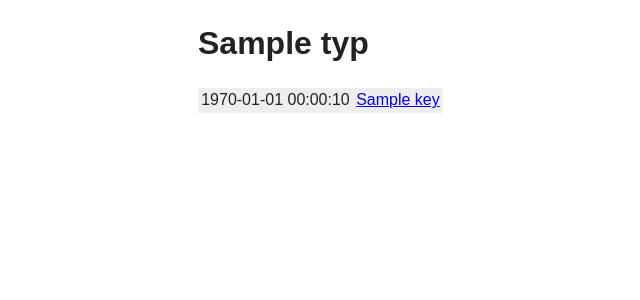
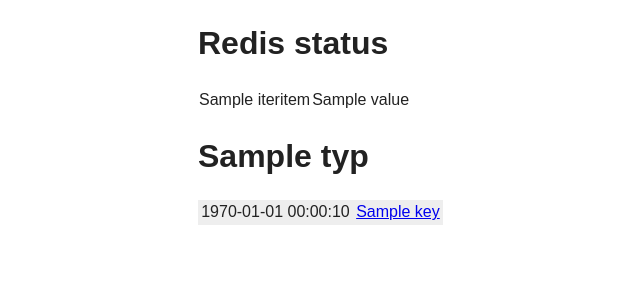
Before and after one commit to fmfi/citacie, a Flask app: template templates/admin-status.html in a window 1280 px wide. Shown: the top 300 px of the page, without its empty margins (42-682 px from the left). Run offline with Flask 2, Linux system fonts and the light colour scheme; the template is opened without the code that fills it: most values are stand-ins (such as "Sample title", 1, 10 or a date in 2020); parts of the project's set-up code (start-up, migrations or seed data) failed here and were passed over; some libraries are stand-ins or nearby versions.

Commit message:
Pridane vypisovanie redisovych informacii na admin stranku

```diff
--- a/citacie.py
+++ b/citacie.py
@@ -18,7 +18,7 @@ from model import Identifier, Publication
 import os
 import util
 
-from collections import namedtuple
+from collections import namedtuple, OrderedDict
 import datetime
 
 # csv modul ma nastaveny limit 128KB na field, co je pre nase ucely malo
@@ -192,6 +192,10 @@ def search_citations():
 @app.route('/admin/')
 def admin_status():
   r = config.redis
+  raw_status = r.info()
+  status = OrderedDict()
+  for key in sorted(raw_status.keys()):
+    status[key] = raw_status[key]
   request_keys = [
     'SCOPUS:_get_citations_from_detail_url',
     'SCOPUS:_search_by_author',
@@ -207,7 +211,7 @@ def admin_status():
     pipe.zrevrange('citacie:log:request:{}'.format(key), 0, 25, withscores=True)
   results = pipe.execute()
 
-  return render_template('admin-status.html', results=zip(request_keys, results))
+  return render_template('admin-status.html', status=status, results=zip(request_keys, results))
 
 def admin_request_by_key(key):
   r = config.redis
--- a/templates/admin-status.html
+++ b/templates/admin-status.html
@@ -2,6 +2,18 @@
 {% block title %}Status - Admin{% endblock %}
 {% block content %}
 <div class="centerbox">
+  <div>
+  <h1>Redis status</h1>
+  <table>
+  {% for name, value in status.iteritems() %}
+    <tr>
+      <td>{{ name }}</td>
+      <td>{{ value }}</td>
+    </tr>
+  {% endfor %}
+  </table>
+  </div>
+
   {% for typ, keys in results %}
   <h1>{{ typ }}</h1>
   <table class="timekeys">
```
